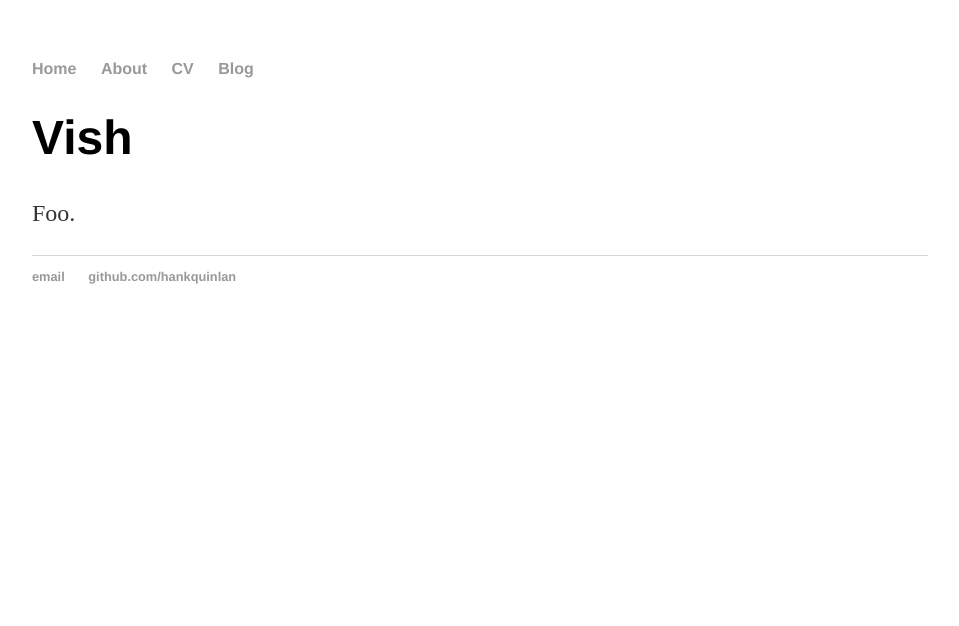
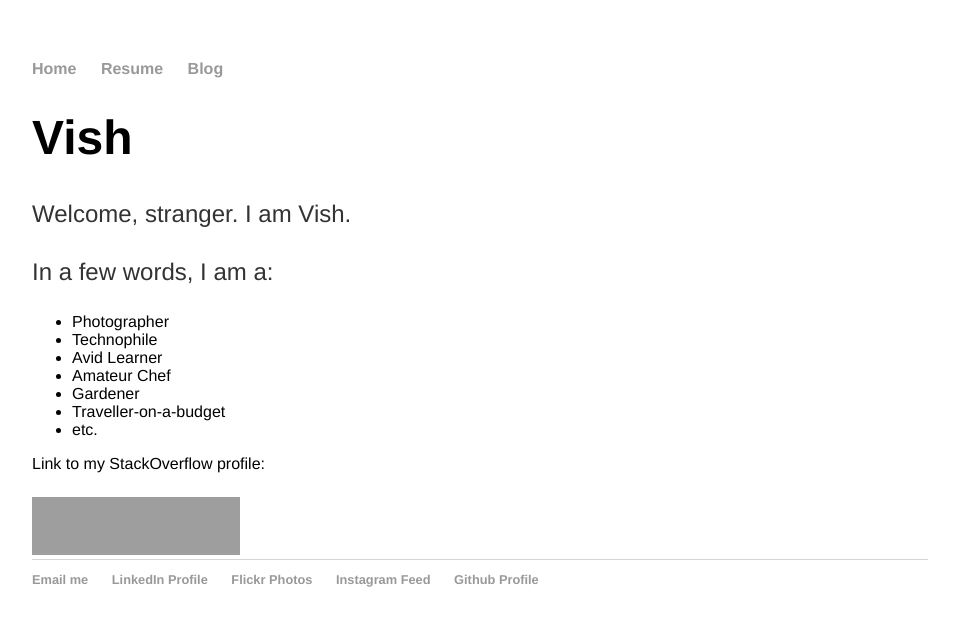
Before and after one commit to karthikay/savishy.github.io, a Jekyll site: the page built from index.html, in a window 1280 px wide. Shown: the top 626 px of the page, without its empty margins (160-1119 px from the left). Built offline with Jekyll 4.4.1, drawn with Linux system fonts in a browser that asks for light colours; grey boxes are pictures that could not be loaded.

Commit message:
customizations
-

```diff
--- a/_config.yml
+++ b/_config.yml
@@ -1,2 +1,2 @@
-name: Hank Quinlan, Horrible Cop
+name: Vish
 markdown: kramdown
--- a/_layouts/default.html
+++ b/_layouts/default.html
@@ -9,8 +9,7 @@
 			<nav>
 	    		<ul>
 	        		<li><a href="/">Home</a></li>
-		        	<li><a href="/about">About</a></li>
-	        		<li><a href="/cv">CV</a></li>
+	        		<li><a href="http://stackoverflow.com/cv/vishwanathv">Resume</a></li>
 	        		<li><a href="/blog">Blog</a></li>
 	    		</ul>
 			</nav>
@@ -21,8 +20,11 @@
 			</div><!-- /.container -->
 			<footer>
 	    		<ul>
-	        		<li><a href="mailto:hankquinlanhub@gmail.com">email</a></li>
-	        		<li><a href="https://github.com/hankquinlan">github.com/hankquinlan</a></li>
+	        		<li><a href="mailto:vish.careers@outlook.com">Email me</a></li>
+	        		<li><a href="http://www.linkedin.com/in/vishwanathv">LinkedIn Profile</a></li>
+	        		<li><a href="http://www.flickr.com/savishy">Flickr Photos</a></li>
+	        		<li><a href="http://www.instagram.com/ashnvishy">Instagram Feed</a></li>
+	        		<li><a href="https://github.com/savishy">Github Profile</a></li>
 				</ul>
 			</footer>
 		</body>
--- a/css/main.css
+++ b/css/main.css
@@ -1,4 +1,5 @@
 body {
+	font-family:'Helvetica', 'Arial', 'Sans-Serif';
     margin: 60px auto;
     width: 70%;
 }
@@ -9,6 +10,7 @@ nav ul, footer ul {
     font-weight: bold;
 }
 nav ul li, footer ul li {
+	font-family:'Helvetica', 'Arial', 'Sans-Serif';
     display: inline;
     margin-right: 20px;
 }
@@ -24,20 +26,24 @@ h1 {
     font-family:'Helvetica', 'Arial', 'Sans-Serif';
 }
 p {
+	font-family:'Helvetica', 'Arial', 'Sans-Serif';
     font-size: 1.5em;
     line-height: 1.4em;
     color: #333;
 }
 footer {
+	font-family:'Helvetica', 'Arial', 'Sans-Serif';
     border-top: 1px solid #d5d5d5;
     font-size: .8em;
 }
 
 ul.posts {
+	font-family:'Helvetica', 'Arial', 'Sans-Serif';
     margin: 20px auto 40px;
     font-size: 1.5em;
 }
 
 ul.posts li {
+	font-family:'Helvetica', 'Arial', 'Sans-Serif';
     list-style: none;
 }
--- a/index.html
+++ b/index.html
@@ -4,5 +4,23 @@ title: Vish's Site
 ---
 <div class="blurb">
 	<h1>Vish</h1>
-	<p>Foo.</p>
+	<body>
+	<p>Welcome, stranger. I am Vish.</p>
+	<p>In a few words, I am a:
+	<ul>
+	<li>Photographer</li>
+	<li>Technophile</li>
+	<li>Avid Learner</li>
+	<li>Amateur Chef</li>
+	<li>Gardener</li>
+	<li>Traveller-on-a-budget</li>
+	<li>etc.</li>
+	</ul>
+	Link to my StackOverflow profile:
+	</p>
+	<a href="http://stackexchange.com/users/348290">
+<img src="http://stackexchange.com/users/flair/348290.png?theme=clean" width="208" height="58" alt="profile for Vish on Stack Exchange, a network of free, community-driven Q&amp;A sites" title="profile for Vish on Stack Exchange, a network of free, community-driven Q&amp;A sites">
+</a>
+
+	</body>
 </div><!-- /.blurb -->
```
Also changed, not shown: _posts/2016-01-13-first-post.md (+8 -1 lines).
